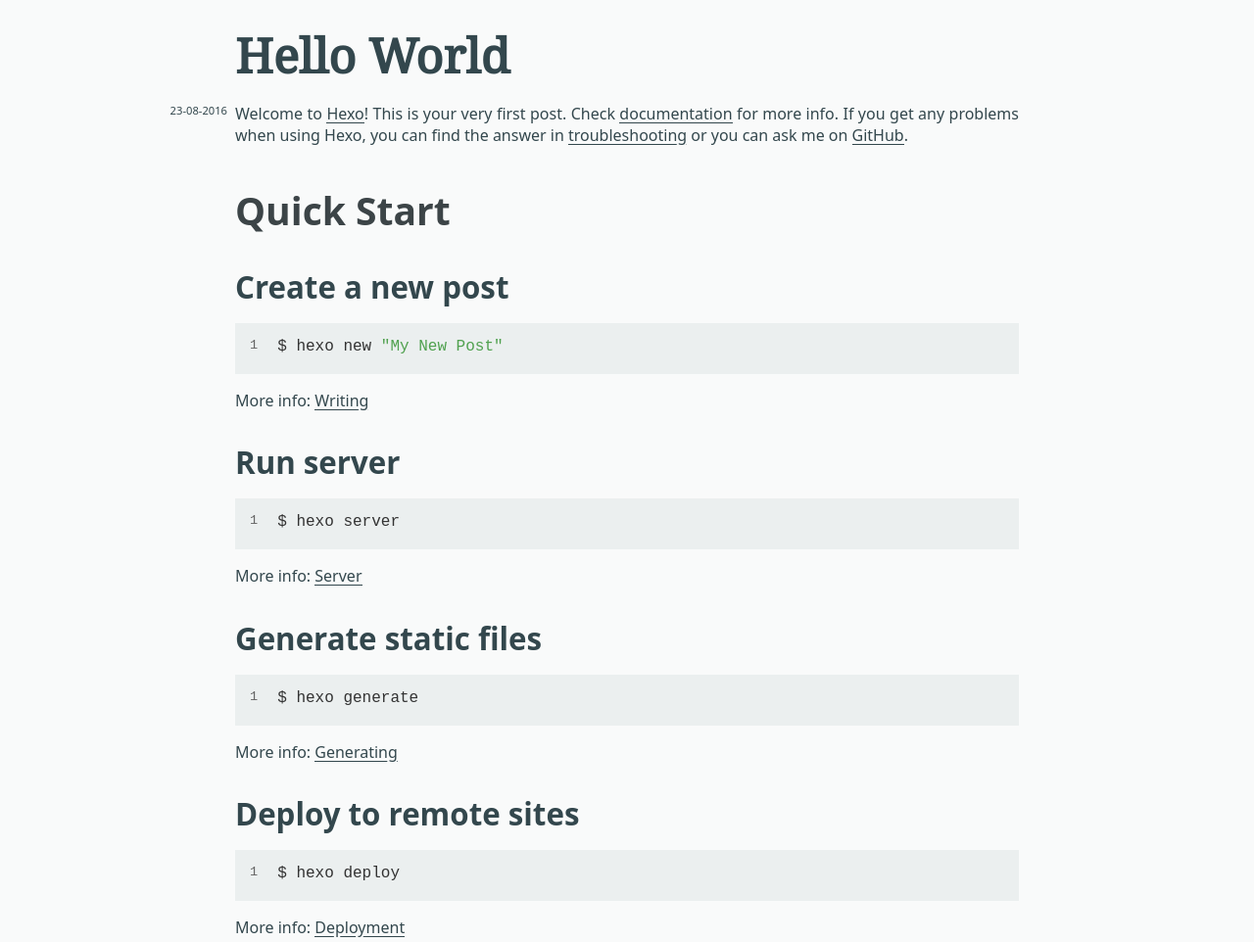
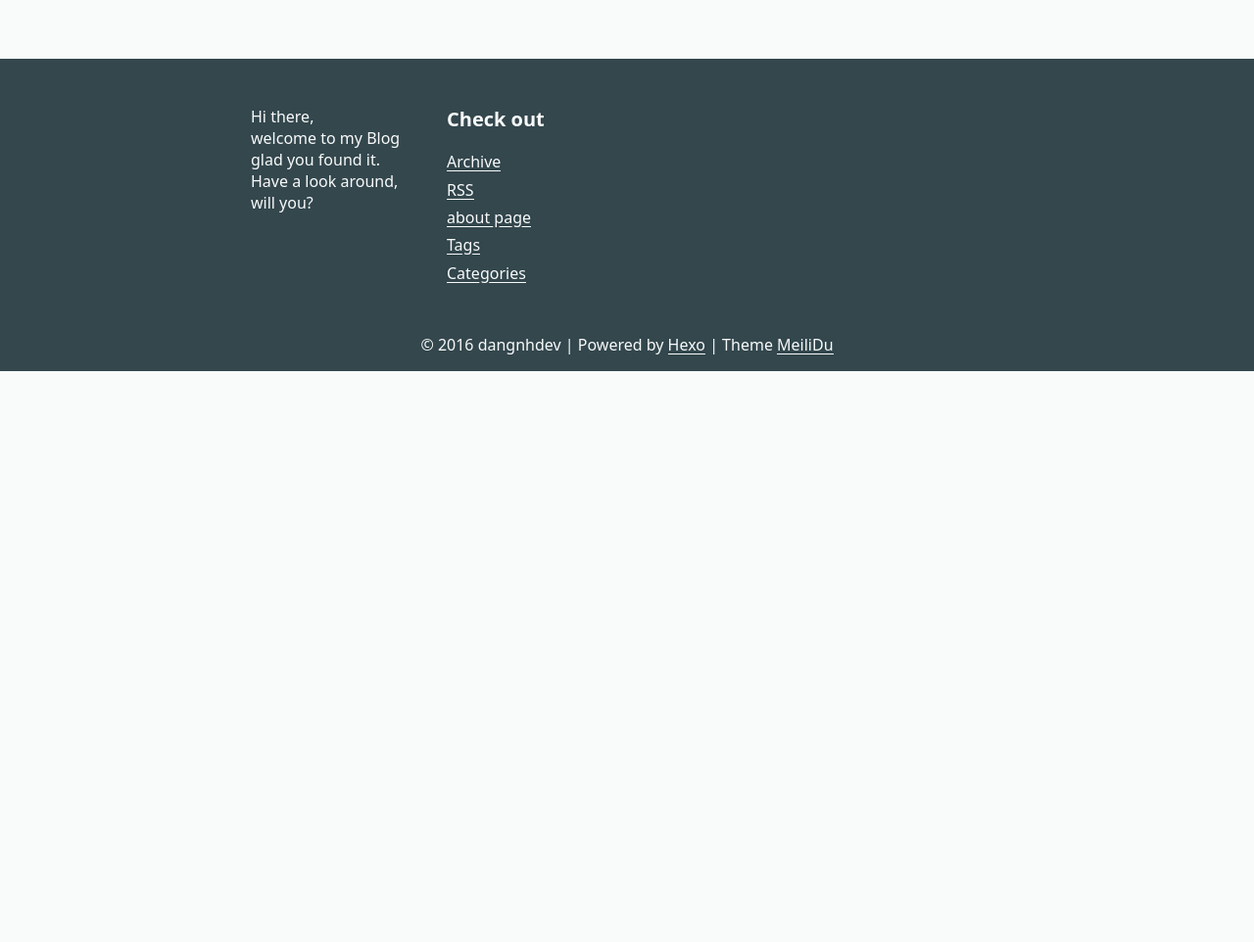
Before and after one commit to dangnhdev/dangnhdev.github.io, a plain HTML site: page index.html in a window 1280 px wide. Shown: the part 740-1702 px from the top of the page at 98% size. After the commit the page ends 1119 px from the top, so only its background shows below. Drawn offline with Linux system fonts and the light colour scheme; a web font is replaced by a local one.

Commit message:
Site updated: 2016-08-23 01:17:57

```diff
--- a/index.html
+++ b/index.html
@@ -59,38 +59,6 @@
 
 
 
-	<article>
-
-		<h1><a href="/2016/08/23/hello-world/">Hello World</a></h1>
-
-	<div class="article__infos">
-		<span class="article__date">23-08-2016</span><br />
-
-
-	</div>
-
-
-
-
-		<p>Welcome to <a href="https://hexo.io/" target="_blank" rel="external">Hexo</a>! This is your very first post. Check <a href="https://hexo.io/docs/" target="_blank" rel="external">documentation</a> for more info. If you get any problems when using Hexo, you can find the answer in <a href="https://hexo.io/docs/troubleshooting.html" target="_blank" rel="external">troubleshooting</a> or you can ask me on <a href="https://github.com/hexojs/hexo/issues" target="_blank" rel="external">GitHub</a>.</p>
-<h2 id="Quick-Start"><a href="#Quick-Start" class="headerlink" title="Quick Start"></a>Quick Start</h2><h3 id="Create-a-new-post"><a href="#Create-a-new-post" class="headerlink" title="Create a new post"></a>Create a new post</h3><figure class="highlight bash"><table><tr><td class="gutter"><pre><div class="line">1</div></pre></td><td class="code"><pre><div class="line">$ hexo new <span class="string">"My New Post"</span></div></pre></td></tr></table></figure>
-<p>More info: <a href="https://hexo.io/docs/writing.html" target="_blank" rel="external">Writing</a></p>
-<h3 id="Run-server"><a href="#Run-server" class="headerlink" title="Run server"></a>Run server</h3><figure class="highlight bash"><table><tr><td class="gutter"><pre><div class="line">1</div></pre></td><td class="code"><pre><div class="line">$ hexo server</div></pre></td></tr></table></figure>
-<p>More info: <a href="https://hexo.io/docs/server.html" target="_blank" rel="external">Server</a></p>
-<h3 id="Generate-static-files"><a href="#Generate-static-files" class="headerlink" title="Generate static files"></a>Generate static files</h3><figure class="highlight bash"><table><tr><td class="gutter"><pre><div class="line">1</div></pre></td><td class="code"><pre><div class="line">$ hexo generate</div></pre></td></tr></table></figure>
-<p>More info: <a href="https://hexo.io/docs/generating.html" target="_blank" rel="external">Generating</a></p>
-<h3 id="Deploy-to-remote-sites"><a href="#Deploy-to-remote-sites" class="headerlink" title="Deploy to remote sites"></a>Deploy to remote sites</h3><figure class="highlight bash"><table><tr><td class="gutter"><pre><div class="line">1</div></pre></td><td class="code"><pre><div class="line">$ hexo deploy</div></pre></td></tr></table></figure>
-<p>More info: <a href="https://hexo.io/docs/deployment.html" target="_blank" rel="external">Deployment</a></p>
-
-
-
-
-
-</article>
-
-
-
-
 
 
 	<span class="different-posts">📕 end of posts 📕</span>
```
Also changed, not shown: archives/2016/08/index.html (+0 -2 lines), archives/2016/index.html (+0 -2 lines), archives/index.html (+0 -2 lines).
